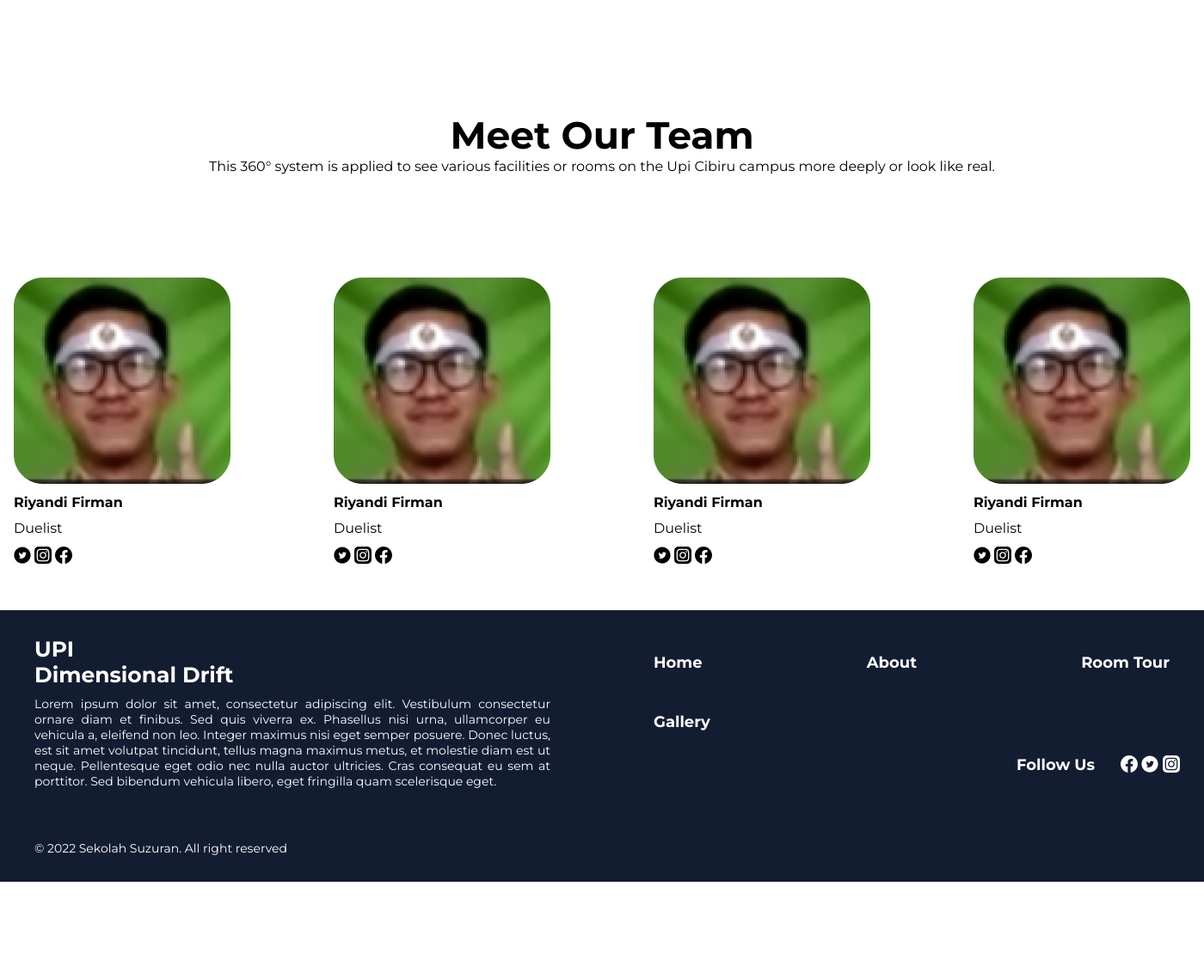
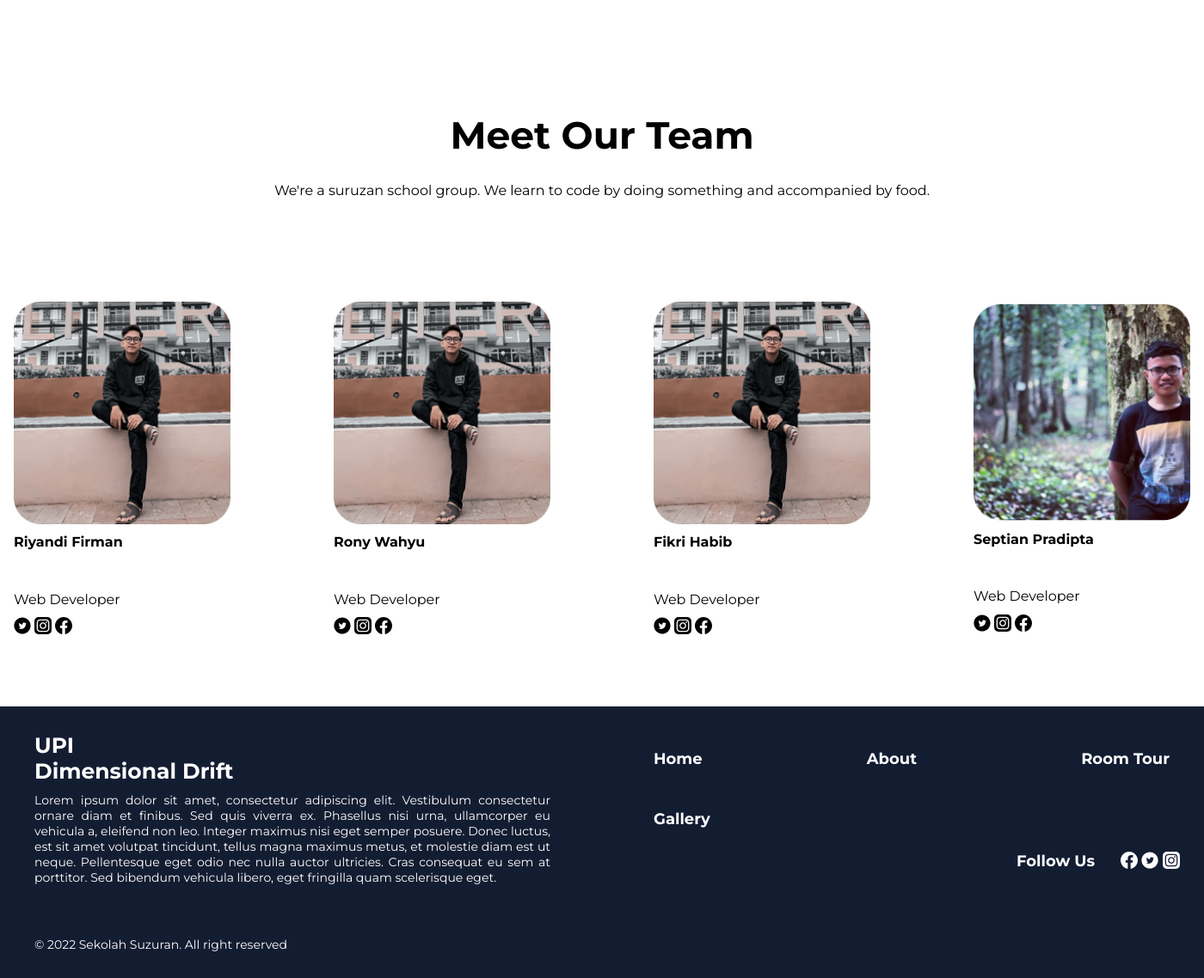
Before and after one commit to TitamSeptian/upi-dimensional-drift, a PHP site: page / in a window 1400 px wide; the page is wider, and only the part inside the window is pictured. Shown: the part 586-1724 px from the top of that part at 86% size. Before the commit the page ends 1612 px from the top of that part, so only its background shows below. Run offline with PHP 8.4, Linux system fonts and the light colour scheme.

Commit message:
update caption our teams and add photos update readme create file .txt for education purpose

```diff
--- a/assets/css/styles.css
+++ b/assets/css/styles.css
@@ -89,6 +89,7 @@ body {
 
 /* out team */
 #our-team {
+    margin-bottom: 30px;
 }
 
 #our-team h1 {
@@ -96,6 +97,7 @@ body {
     text-align: center;
 }
 #our-team p {
+    margin-top: 1.725rem;
     text-align: center;
     font-size: 1rem;
 }
@@ -137,7 +139,7 @@ body {
 
 #our-team .teams .team h4 {
     font-size: 1rem;
-    margin-bottom: 0.725rem;
+    margin-bottom: 1.225rem;
     /* justify-content: center; */
     text-align: left !important;
 }
@@ -157,10 +159,14 @@ body {
 #our-team .teams .team .social svg {
 } */
 
+#our-team .teams .team .social a {
+    text-decoration: none;
+}
+
 /* Footer Style */
 
 .container_footer_utama {
-    background-color: #131D32;
+    background-color: #131d32;
     color: white;
     padding: 30px 20px 30px 40px;
     display: flex;
@@ -217,7 +223,7 @@ body {
     margin-left: 512px;
 }
 
-.footer_socmed #socmed_title{
+.footer_socmed #socmed_title {
     font-size: 18px;
 }
 
@@ -228,7 +234,7 @@ body {
 .container_footer_legal {
     font-size: 14px;
     flex-wrap: wrap;
-    background-color: #131D32;
+    background-color: #131d32;
     color: white;
     padding: 30px 20px 30px 40px;
     display: flex;
--- a/index.html
+++ b/index.html
@@ -37,7 +37,7 @@
             </ul>
         </nav>
         <section id="home">
-            <!-- about disini -->
+            <!-- home disini -->
             <h1 class="about-title">
                 See the Campus With a <br />
                 360° Concept
@@ -48,15 +48,16 @@
             </p>
             <button>See the Campus</button>
         </section>
-        <section id="about"></section>
+        <section id="about">
+            <!-- about disini -->
+        </section>
         <section id="our-team">
             <!-- our team disini -->
             <div class="container">
                 <h1>Meet Our Team</h1>
                 <p>
-                    This 360° system is applied to see various facilities or
-                    rooms on the Upi Cibiru campus more deeply or look like
-                    real.
+                    We're a suruzan school group. We learn to code by doing
+                    something and accompanied by food.
                 </p>
                 <div class="teams">
                     <div class="team">
@@ -65,8 +66,9 @@
                             alt="team"
                         />
                         <h4>Riyandi Firman</h4>
-                        <p>Duelist</p>
+                        <p>Web Developer</p>
                         <div class="social">
+                            <a href="#">
                                 <svg
                                     class="twt"
                                     width="20"
@@ -80,6 +82,8 @@
                                         fill="black"
                                     />
                                 </svg>
+                            </a>
+                            <a href="#">
                                 <svg
                                     class="ig"
                                     width="20"
@@ -93,6 +97,8 @@
                                         fill="black"
                                     />
                                 </svg>
+                            </a>
+                            <a href="#">
                                 <svg
                                     class="fb"
                                     width="20"
@@ -108,6 +114,7 @@
                                         fill="black"
                                     />
                                 </svg>
+                            </a>
                         </div>
                     </div>
                     <div class="team">
@@ -115,9 +122,10 @@
                             src="./assets/images/teams/riyandi.png"
                             alt="team"
                         />
-                        <h4>Riyandi Firman</h4>
-                        <p>Duelist</p>
+                        <h4>Rony Wahyu</h4>
+                        <p>Web Developer</p>
                         <div class="social">
+                            <a href="#">
                                 <svg
                                     class="twt"
                                     width="20"
@@ -131,6 +139,8 @@
                                         fill="black"
                                     />
                                 </svg>
+                            </a>
+                            <a href="#">
                                 <svg
                                     class="ig"
                                     width="20"
@@ -144,6 +154,8 @@
                                         fill="black"
                                     />
                                 </svg>
+                            </a>
+                            <a href="#">
                                 <svg
                                     class="fb"
                                     width="20"
@@ -159,6 +171,7 @@
                                         fill="black"
                                     />
                                 </svg>
+                            </a>
                         </div>
                     </div>
                     <div class="team">
@@ -166,9 +179,10 @@
                             src="./assets/images/teams/riyandi.png"
                             alt="team"
                         />
-                        <h4>Riyandi Firman</h4>
-                        <p>Duelist</p>
+                        <h4>Fikri Habib</h4>
+                        <p>Web Developer</p>
                         <div class="social">
+                            <a href="#">
                                 <svg
                                     class="twt"
                                     width="20"
@@ -182,6 +196,8 @@
                                         fill="black"
                                     />
                                 </svg>
+                            </a>
+                            <a href="#">
                                 <svg
                                     class="ig"
                                     width="20"
@@ -195,6 +211,8 @@
                                         fill="black"
                                     />
                                 </svg>
+                            </a>
+                            <a href="#">
                                 <svg
                                     class="fb"
                                     width="20"
@@ -210,16 +228,18 @@
                                         fill="black"
                                     />
                                 </svg>
+                            </a>
                         </div>
                     </div>
                     <div class="team">
                         <img
-                            src="./assets/images/teams/riyandi.png"
+                            src="./assets/images/teams/septian.png"
                             alt="team"
                         />
-                        <h4>Riyandi Firman</h4>
-                        <p>Duelist</p>
+                        <h4>Septian Pradipta</h4>
+                        <p>Web Developer</p>
                         <div class="social">
+                            <a href="#">
                                 <svg
                                     class="twt"
                                     width="20"
@@ -233,6 +253,8 @@
                                         fill="black"
                                     />
                                 </svg>
+                            </a>
+                            <a href="#">
                                 <svg
                                     class="ig"
                                     width="20"
@@ -246,6 +268,8 @@
                                         fill="black"
                                     />
                                 </svg>
+                            </a>
+                            <a href="#">
                                 <svg
                                     class="fb"
                                     width="20"
@@ -261,6 +285,7 @@
                                         fill="black"
                                     />
                                 </svg>
+                            </a>
                         </div>
                     </div>
                 </div>
@@ -270,9 +295,24 @@
             <div class="container_footer_utama">
                 <div class="container_footer_1">
                     <div class="footer_desc">
-                        <h1 id="footer_title">UPI <br> Dimensional Drift</h1>
+                        <h1 id="footer_title">
+                            UPI <br />
+                            Dimensional Drift
+                        </h1>
                         <div class="desc_singkat">
-                            <p> Lorem ipsum dolor sit amet, consectetur adipiscing elit. Vestibulum consectetur ornare diam et finibus. Sed quis viverra ex. Phasellus nisi urna, ullamcorper eu vehicula a, eleifend non leo. Integer maximus nisi eget semper posuere. Donec luctus, est sit amet volutpat tincidunt, tellus magna maximus metus, et molestie diam est ut neque. Pellentesque eget odio nec nulla auctor ultricies. Cras consequat eu sem at porttitor. Sed bibendum vehicula libero, eget fringilla quam scelerisque eget.</p>
+                            <p>
+                                Lorem ipsum dolor sit amet, consectetur
+                                adipiscing elit. Vestibulum consectetur ornare
+                                diam et finibus. Sed quis viverra ex. Phasellus
+                                nisi urna, ullamcorper eu vehicula a, eleifend
+                                non leo. Integer maximus nisi eget semper
+                                posuere. Donec luctus, est sit amet volutpat
+                                tincidunt, tellus magna maximus metus, et
+                                molestie diam est ut neque. Pellentesque eget
+                                odio nec nulla auctor ultricies. Cras consequat
+                                eu sem at porttitor. Sed bibendum vehicula
+                                libero, eget fringilla quam scelerisque eget.
+                            </p>
                         </div>
                     </div>
                 </div>
@@ -287,16 +327,20 @@
                                 <a href="#about" class="fotnav-link">About</a>
                             </li>
                             <li class="fotnav-item">
-                                <a href="#room-tour" class="fotnav-link">Room Tour</a>
+                                <a href="#room-tour" class="fotnav-link"
+                                    >Room Tour</a
+                                >
                             </li>
                             <li class="fotnav-item">
-                                <a href="#gallery" class="fotnav-link">Gallery</a>
+                                <a href="#gallery" class="fotnav-link"
+                                    >Gallery</a
+                                >
                             </li>
                         </ul>
                     </div>
 
                     <div class="footer_socmed">
-                        <h2 id="socmed_title"> Follow Us</h2>
+                        <h2 id="socmed_title">Follow Us</h2>
                         <div class="icon_app">
                             <svg
                                 class="fb"
@@ -348,5 +392,6 @@
                 <p>&copy; 2022 Sekolah Suzuran. All right reserved</p>
             </div>
         </footer>
+        <script src="./assets/js/script.js"></script>
     </body>
 </html>
```
Also changed, not shown: kelompok.txt (added, +10 -0 lines), assets/images/teams/riyandi.png, assets/images/teams/septian.png (added), assets/js/script.js (added), readme.md. Lines whose indentation alone changed are shown as unchanged.
